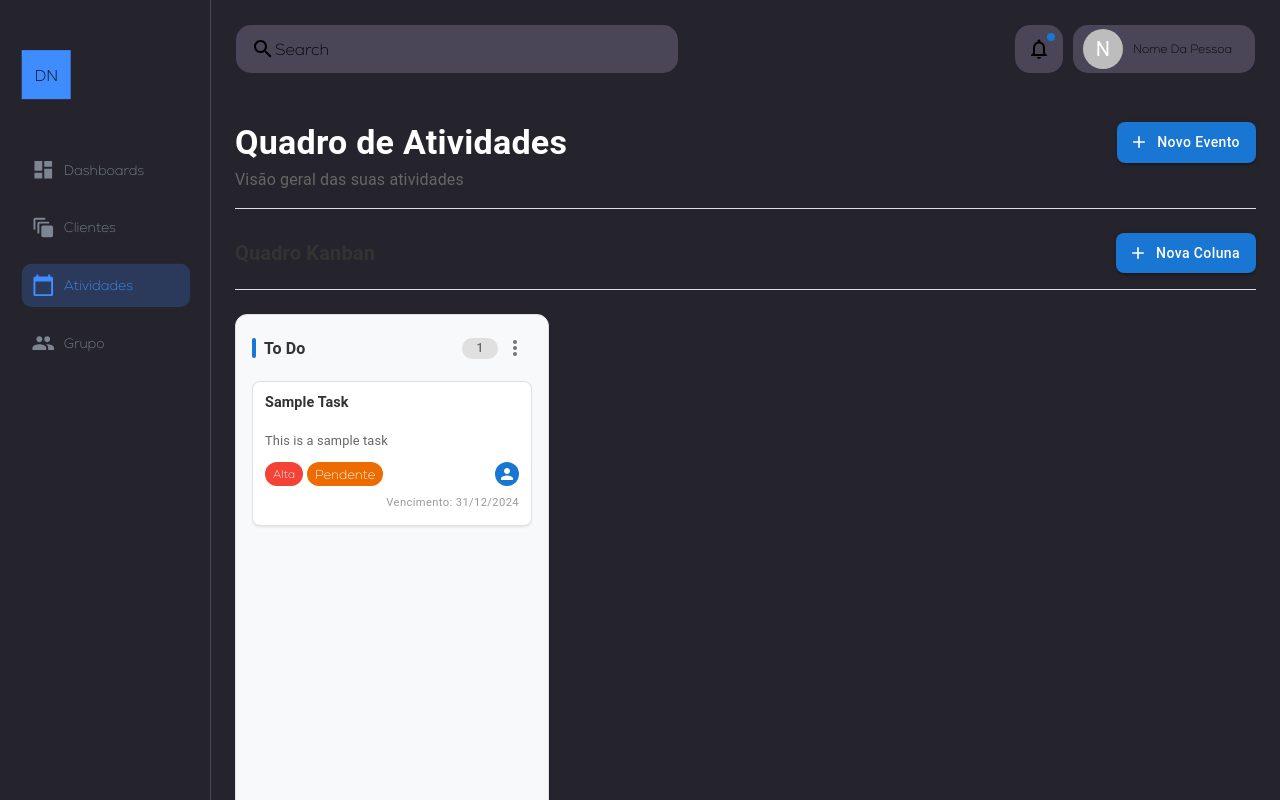
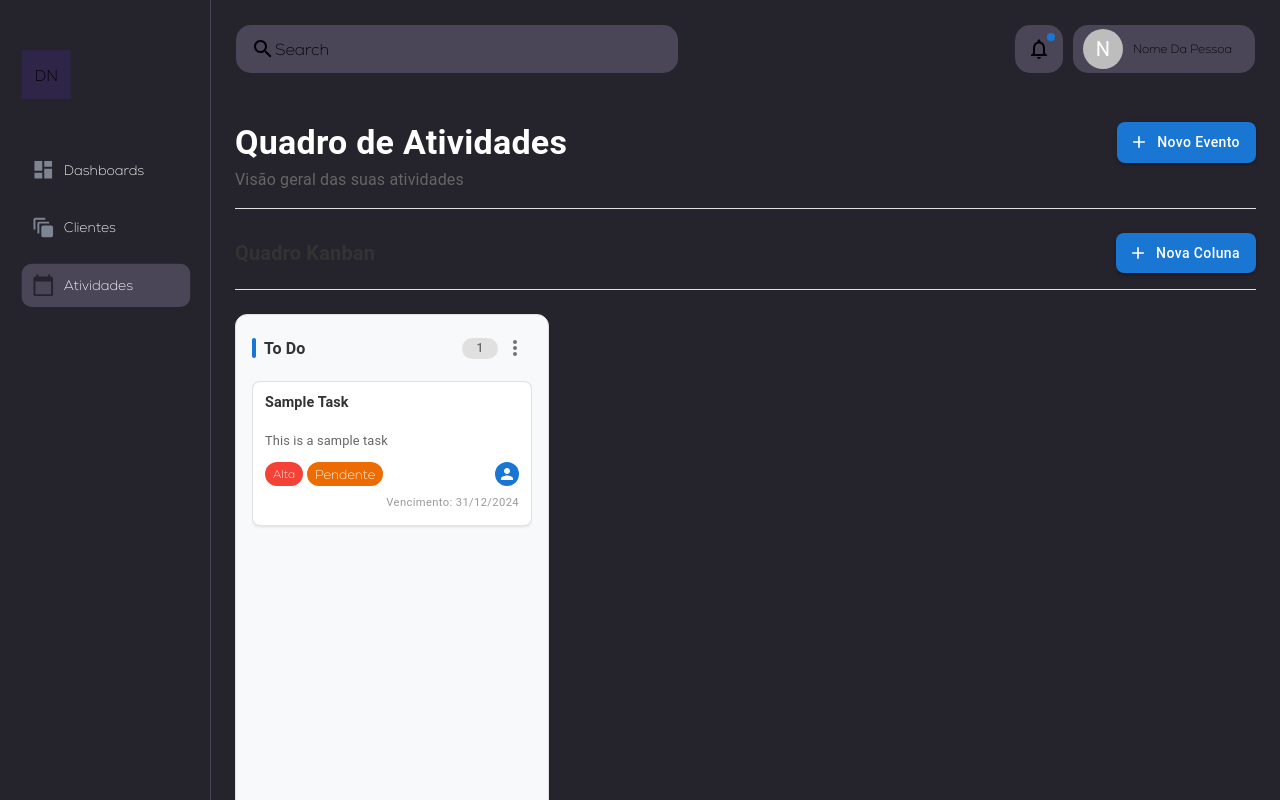
Before and after one commit to lucasnobree/erp-sistem, a React (Vite) app: page /events in a window 1280 px wide. Built offline with nearby package versions, Linux system fonts and the light colour scheme.

Commit message:
Alteração de tema

```diff
--- a/src/components/NItemMenu/NItemMenu.module.css
+++ b/src/components/NItemMenu/NItemMenu.module.css
@@ -16,9 +16,9 @@
 
 .listItem:hover {
   transition: 0.2s;
-  color: #3f8cff;
+  color: #25232c;
   transition: background-color 0.5s;
-  background-color: #3f8cff38;
+  background-color: #4a46587c;
 }
 
 .listItemIcon {
@@ -30,10 +30,11 @@
 
 .listItemText {
   font-family: Nexa;
+  color: white;
 }
 
 .active {
   /* Estilos para o item ativo */
-  color: #3f8cff;
-  background-color: #3f8cff38;
+  color: #25232c;
+  background-color: #4a4658;
 }
--- a/src/components/NMenu/NMenu.jsx
+++ b/src/components/NMenu/NMenu.jsx
@@ -7,7 +7,7 @@ const menuItems = [
   { id: "dashboard", icon: <Dashboard />, name: "Dashboards", route: "/Dashboard" },
   { id: "clients", icon: <AutoAwesomeMotion />, name: "Clientes", route: "/Clients" },
   { id: "events", icon: <CalendarToday />, name: "Atividades", route: "/Events" },
-  { id: "team", icon: <Group />, name: "Grupo", route: "/Group" },
+  // { id: "team", icon: <Group />, name: "Grupo", route: "/Group" },
 ];
 
 export function NMenu() {
--- a/src/components/NMenu/NMenu.module.css
+++ b/src/components/NMenu/NMenu.module.css
@@ -7,6 +7,8 @@
   border-right: 1px solid #4a4658;
 }
 
+/* //#25232c
+//#4a4658 */
 .Icon {
   display: flex;
   justify-content: center;
@@ -16,7 +18,7 @@
   margin-bottom: 50px;
   width: 50px;
   height:50px;
-  background-color: #3F8CFF;
+  background-color: #522da83a;
 }
 
 .Drawer {
```
